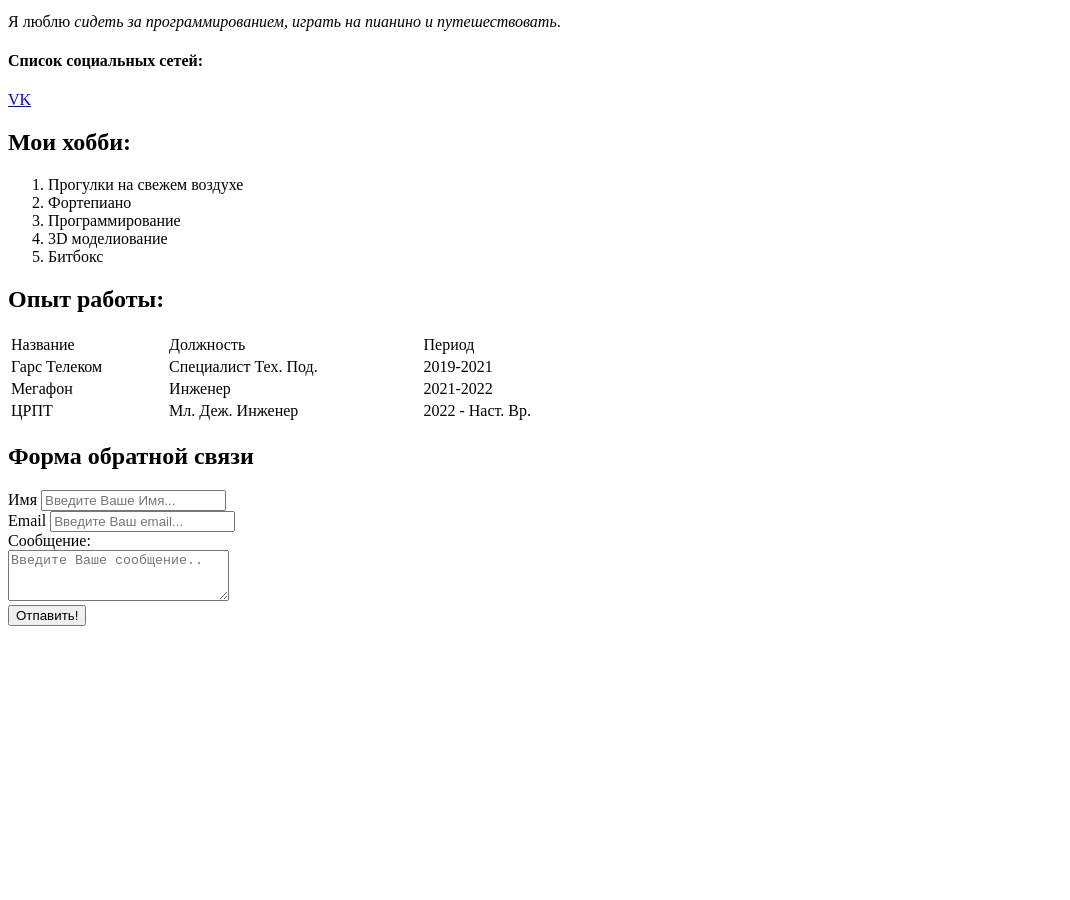
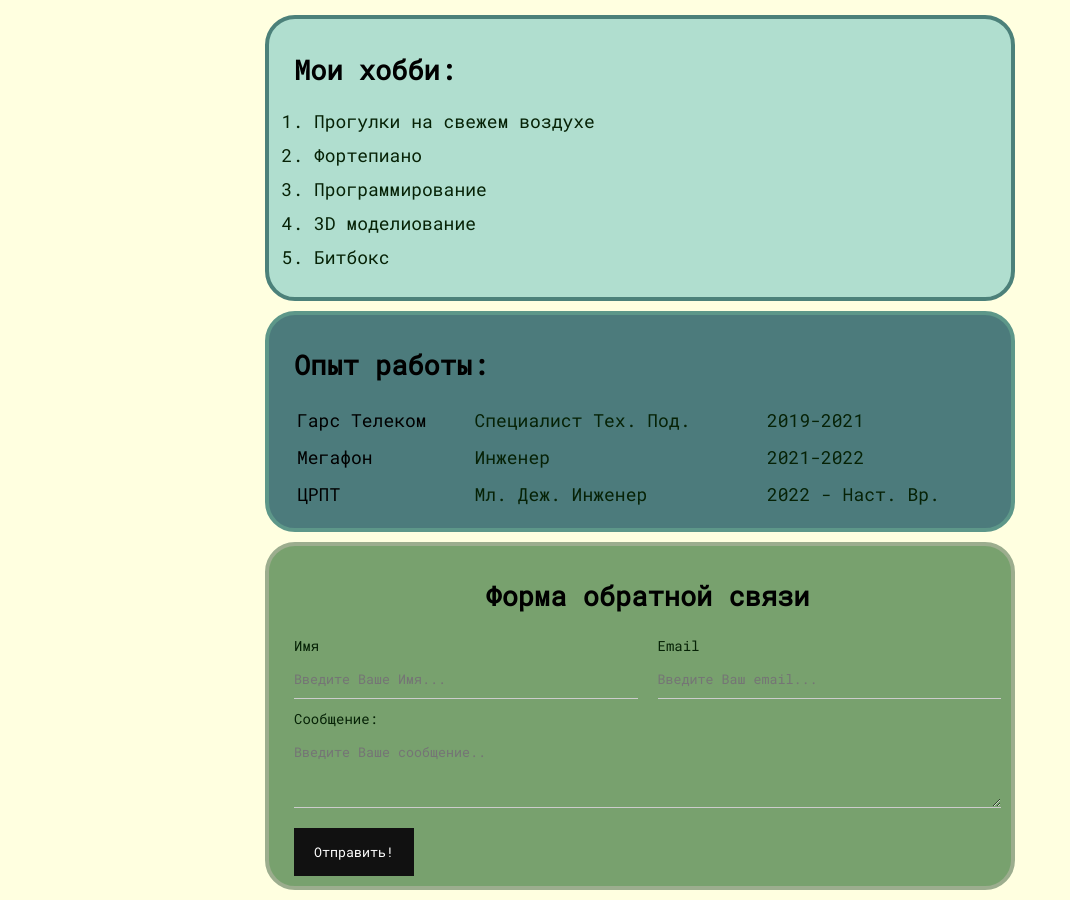
Before and after one commit to Dolskiy/resume, a plain HTML site: page index.html in a window 1280 px wide. Shown: the part 341-1241 px from the top of the page, without its empty margins (0-1070 px from the left). Before the commit the page ends 975 px from the top, so only its background shows below. Drawn offline with Linux system fonts and the light colour scheme; files that its build step writes are made by us from their sources; a web font is replaced by a local one.

Commit message:
Add styles

```diff
--- a/index.html
+++ b/index.html
@@ -7,33 +7,43 @@
 	<meta name="keywords" content="Resume, CV, Nikolay">
 	<meta name="description" content="Это сайт - резюме Дольского Николая">
 	<title>Nikolay Resume</title>
+
+	<link rel="stylesheet" href="css/main.css">
+
 </head>
 <body>
-	<img src="avatar.jpg" alt="Здесь должна быть фотография." width="200">
+	<div class="container">
+		<div class="info">
+			<img src="img/avatar.jpg" alt="Здесь должна быть фотография." class="avatar">
+
+			<div class="info-text">
 				<h1>Дольский Николай</h1>
 				<P>Я <strong>начинающий Вэб-разработчик</strong>. В настоящий момент обучаюсь по курсу <strong>Владилена Минина</strong> в школе <strong>Result School</strong>.</P>
 				<p>Я люблю <em>сидеть за программированием, играть на пианино и путешествовать</em>.</p>
-
 				<h4>Список социальных сетей:</h4>
 				<a href="https://vk.com/wellcomeback" target="_blank">VK</a>
-
+			</div>
+		</div>
+		<div class= "card bg-orange">
 			<h2>Мои хобби:</h2>
-	<ol>
+			<ol class="list">
 				<li>Прогулки на свежем воздухе</li>
 				<li>Фортепиано</li>
 				<li>Программирование</li>
 				<li>3D моделиование</li>
 				<li>Битбокс</li>
 			</ol>
+		</div>
+		<div class= "card bg-green">
 			<h2>Опыт работы:</h2>
-	<Table width="600">
-		<thead>
+			<Table class="table">
+				<!-- <thead>
 				<tr>
 					<td>Название</td>
 					<td>Должность</td>
 					<td>Период</td>
 				</tr>
-		</thead>
+				</thead> -->
 					<tbody>
 					<tr>
 						<td>Гарс Телеком</td>
@@ -52,31 +62,34 @@
 					</tr>
 					</tbody>
 			</Table>
+		</div>
 
+		<div class= "card bg-purple">
+			<form action="/" class="form">
 				<h2>Форма обратной связи</h2>
-
-	<form>
-
-		<div>
+				<div class="form-row">
+					<div class="form-group">
 						<label for="text">Имя</label>
 						<input type="text" id="text" placeholder="Введите Ваше Имя...">
 					</div>
 
-		<div>
+					<div class="form-group">
 						<label for="email">Email</label>
 						<input type="email" id="email" placeholder="Введите Ваш email...">
 					</div>
+				</div>
 
-		<div>
+				<div class="form-group">
 					<label for="message">Сообщение:</label>
-		<br>
 					<textarea type="message" id="message" placeholder="Введите Ваше сообщение.." cols="25" rows="3"></textarea>
 				</div>
 
-		<button type="submit">Отпавить!</button>
+				<input class="btn" type="submit" value="Отправить!">
 
 
 
 			</form>
+		</div>
+	</div>
 </body>
 </html>
--- /dev/null
+++ b/main.css
@@ -0,0 +1,178 @@
+@import url('https://fonts.googleapis.com/css2?family=Edu+SA+Beginner&family=Oswald&family=Roboto+Mono&display=swap');
+
+body {
+    background-color: #FFFFE0;
+    font-family: 'Roboto Mono', sans-serif;
+    font-size: 18px;
+    font-weight: normal;
+}
+
+a{
+    color: #000;
+    text-decoration: none;
+}
+
+a:hover {
+    text-decoration: underline;
+}
+
+a:active {
+    color: blue;
+}
+a:visited {
+    color: purple;
+}
+.container {
+    max-width: 750px;
+    margin: auto;
+    padding-top: 20px;
+}
+
+.avatar {
+    width: 220px;
+    height: 250px;
+    border-radius: 25px;
+    box-shadow: 6px 6px 15px rgba(0, 0, 0, 0.45);
+}
+
+.info{
+    margin-bottom: 30px;
+    display: flex;
+}
+
+.info-text{
+    margin-left: 40px;
+}
+
+.info-text p{
+    font-style: italic;
+    font-weight: bold;
+    margin: 0;
+}
+
+.info-text h1 {
+    color: #BC8F8F;
+}
+
+.info-text h4 {
+    margin-bottom: 10px;
+}
+
+@media (max-width: 650px) {
+    .info{
+        display: block;
+        text-align: center;
+    }
+}
+
+.card {
+    padding: 10px 10px 10px 25px;
+    margin-bottom: 10px;
+
+}
+
+.bg-orange {
+    border: 4px solid #4c817a;
+    border-radius: 30px;
+    background-color: #b0decf;
+}
+
+.bg-green {
+
+    border: 4px solid #5d9789;
+    border-radius: 30px;
+    background-color: #4c7b7c;
+}
+
+.bg-purple {
+    border: 4px solid #9cad8e;
+    border-radius: 30px;
+    background-color: #78a16e;
+}
+
+.btn {
+    background: #111;
+    padding: 15px 20px;
+    color: #fff;
+    border: none;
+    font-family: inherit;
+    cursor: pointer;
+    margin-top: 15px;
+}
+
+.btn:hover {
+    opacity: 0.8;
+}
+
+.list {
+    padding: 0 20px;
+}
+
+.list li{
+    color: #062206;
+    margin-bottom: 10px;
+}
+
+.table{
+    width: 100%;
+}
+
+.table td{
+    padding-bottom: 10px;
+}
+
+.table td:nth-child(2),
+.table td:nth-child(3){
+    color: #062206;
+}
+
+.form h2{
+    text-align: center;
+}
+
+.form-row{
+    margin-bottom: 10px;
+    display: flex;
+    /* display: inline-block;
+    width: calc(50% - 20px); */
+}
+
+.form-row .form-group{
+    margin-right: 20px;
+    width: 50%;
+}
+
+.form-row .form-group:last-child{
+    margin-right: 0;
+}
+
+@media (max-width: 650px) {
+    .form-row{
+        display: block;
+    }
+
+    .form-row .form-group {
+        width: 100%;
+        margin-right: 0;
+        margin-bottom: 10px;
+    }
+}
+
+.form-group label{
+    display: block;
+    font-size: 14px;
+    color: #062206;
+}
+
+.form-group input,
+.form-group textarea{
+    width: 100%;
+    box-sizing: border-box;
+    border: none;
+    background: transparent;
+    border-bottom: 1px solid #ccc;
+    color: #000;
+    padding: 15px 0 10px;
+    outline: none;
+    font-family: inherit;
+}
```
Lines whose indentation alone changed are shown as unchanged.
